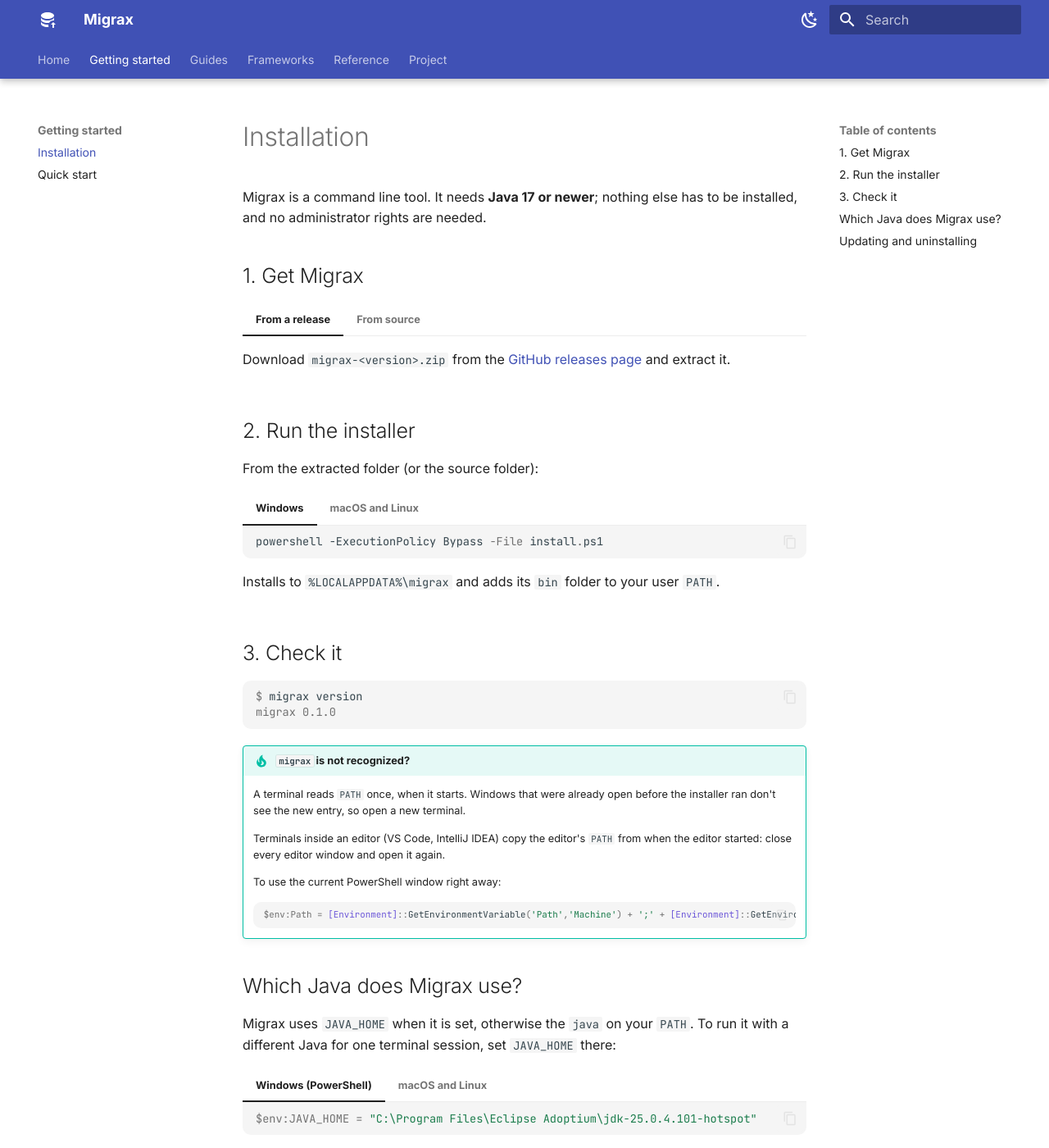
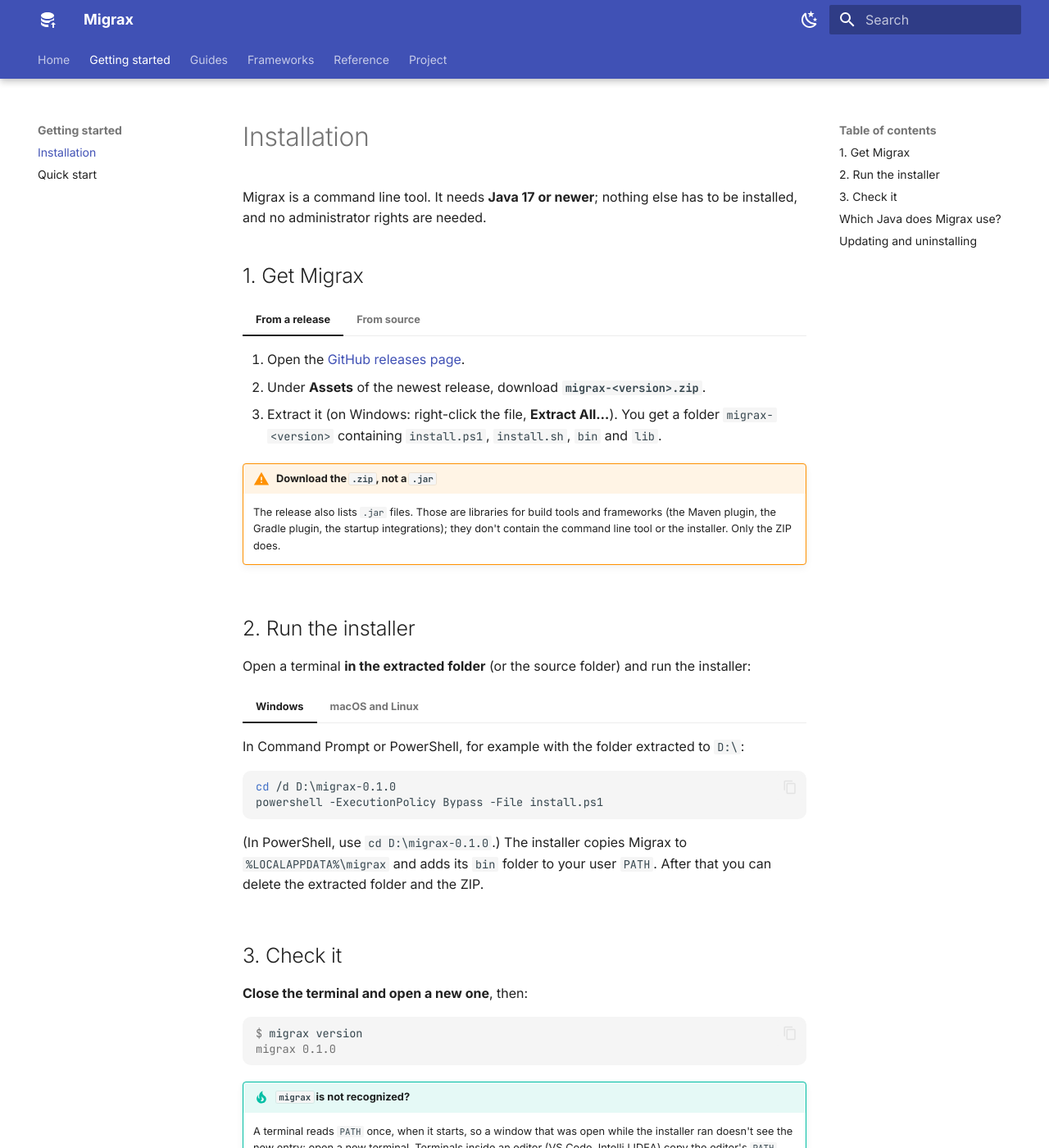
Before and after one commit to fsmutimeer/migrax, an MkDocs documentation site: the page built from docs/getting-started/installation.md, in a window 1280 px wide and 1400 px high. Shown: the whole window at 82% size. Built offline with MkDocs 1.6.1 and Material for MkDocs 9.7.7, drawn with Linux system fonts in a browser that asks for light colours; some of the changed text lies outside the part shown.

Commit message:
docs: clarify installing from the release ZIP
Say to download the ZIP rather than a jar, give the installer commands for Command Prompt and PowerShell, and add the PATH fix for Command Prompt.

````diff
--- a/docs/getting-started/installation.md
+++ b/docs/getting-started/installation.md
@@ -7,8 +7,16 @@
 
 === "From a release"
 
-    Download `migrax-<version>.zip` from the
-    [GitHub releases page](https://github.com/fsmutimeer/migrax/releases) and extract it.
+    1. Open the [GitHub releases page](https://github.com/fsmutimeer/migrax/releases).
+    2. Under **Assets** of the newest release, download **`migrax-<version>.zip`**.
+    3. Extract it (on Windows: right-click the file, **Extract All…**). You get a folder
+       `migrax-<version>` containing `install.ps1`, `install.sh`, `bin` and `lib`.
+
+    !!! warning "Download the `.zip`, not a `.jar`"
+
+        The release also lists `.jar` files. Those are libraries for build tools and
+        frameworks (the Maven plugin, the Gradle plugin, the startup integrations); they don't
+        contain the command line tool or the installer. Only the ZIP does.
 
 === "From source"
 
@@ -23,15 +31,20 @@
 
 ## 2. Run the installer
 
-From the extracted folder (or the source folder):
+Open a terminal **in the extracted folder** (or the source folder) and run the installer:
 
 === "Windows"
 
-    ```powershell
+    In Command Prompt or PowerShell, for example with the folder extracted to `D:\`:
+
+    ```bat
+    cd /d D:\migrax-0.1.0
     powershell -ExecutionPolicy Bypass -File install.ps1
     ```
 
-    Installs to `%LOCALAPPDATA%\migrax` and adds its `bin` folder to your user `PATH`.
+    (In PowerShell, use `cd D:\migrax-0.1.0`.) The installer copies Migrax to
+    `%LOCALAPPDATA%\migrax` and adds its `bin` folder to your user `PATH`. After that you can
+    delete the extracted folder and the ZIP.
 
 === "macOS and Linux"
 
@@ -44,6 +57,8 @@
 
 ## 3. Check it
 
+**Close the terminal and open a new one**, then:
+
 ```console
 $ migrax version
 migrax 0.1.0
@@ -51,17 +66,26 @@
 
 !!! tip "`migrax` is not recognized?"
 
-    A terminal reads `PATH` once, when it starts. Windows that were already open before the
-    installer ran don't see the new entry, so open a new terminal.
+    A terminal reads `PATH` once, when it starts, so a window that was open while the installer
+    ran doesn't see the new entry: open a new terminal. Terminals inside an editor (VS Code,
+    IntelliJ IDEA) copy the editor's `PATH` from when the editor started, so close every editor
+    window and open it again.
 
-    Terminals inside an editor (VS Code, IntelliJ IDEA) copy the editor's `PATH` from when
-    the editor started: close every editor window and open it again.
+    To keep using the current window instead:
 
-    To use the current PowerShell window right away:
+    === "Command Prompt"
 
-    ```powershell
-    $env:Path = [Environment]::GetEnvironmentVariable('Path','Machine') + ';' + [Environment]::GetEnvironmentVariable('Path','User')
-    ```
+        ```bat
+        set "PATH=%PATH%;%LOCALAPPDATA%\migrax\bin"
+        ```
+
+    === "PowerShell"
+
+        ```powershell
+        $env:Path = [Environment]::GetEnvironmentVariable('Path','Machine') + ';' + [Environment]::GetEnvironmentVariable('Path','User')
+        ```
+
+    The `D:\>` prompt is Command Prompt; `PS D:\>` is PowerShell. Their commands differ.
 
 ## Which Java does Migrax use?
 
@@ -85,6 +109,7 @@
 ## Updating and uninstalling
 
 Run the installer of the new version again to update. To uninstall, delete the install folder
-and remove its `bin` folder from `PATH`.
+(`%LOCALAPPDATA%\migrax` on Windows, `~/.local/share/migrax` and the `~/.local/bin/migrax` link
+on macOS and Linux) and remove its `bin` folder from your user `PATH`.
 
 Next: [Quick start](quickstart.md).
````
Also changed, not shown: 1 other file.
